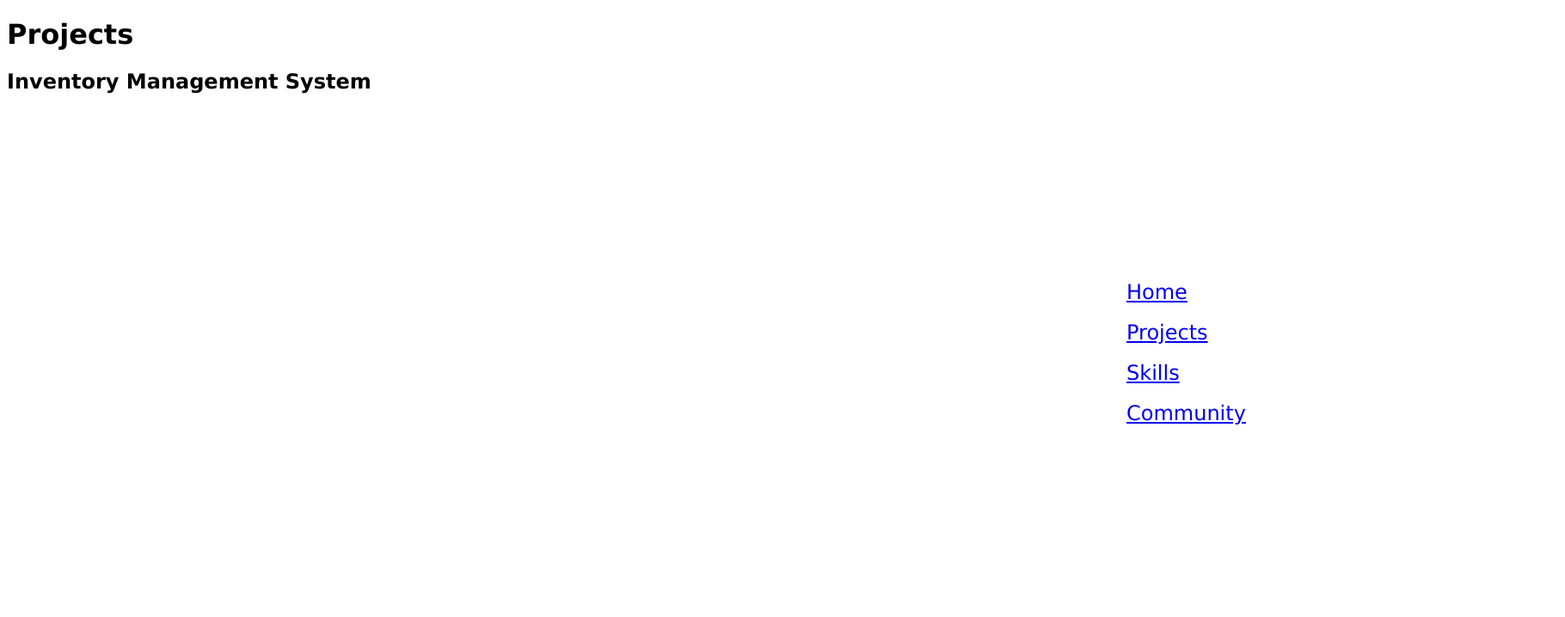
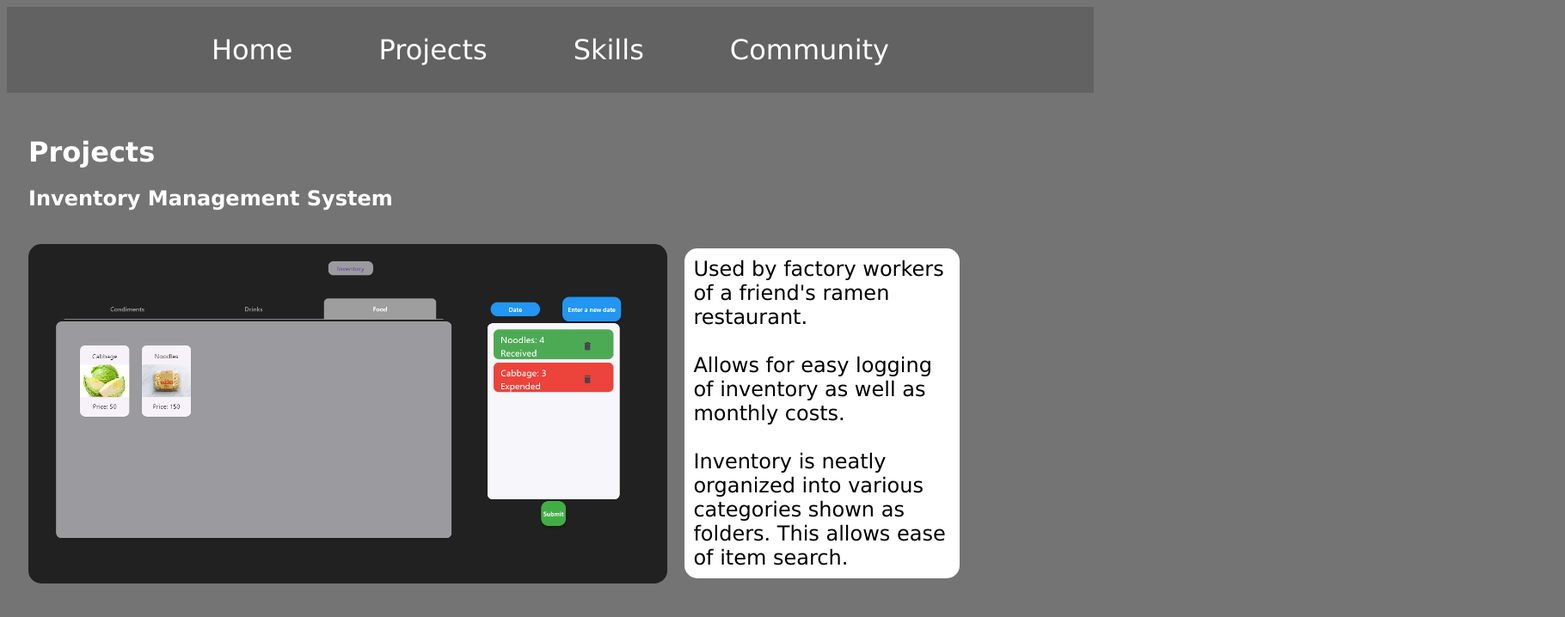
Before and after one commit to CSCE331-Fall2024/personal-website-kousuke.todd, a plain HTML site: page projects.html in a window 1280 px wide. Shown: the whole page at 86% size, 1820 px wide, since content can reach past the window. Drawn offline with Linux system fonts and the light colour scheme.

Commit message:
changed navbar to horizonal

```diff
--- a/projects.html
+++ b/projects.html
@@ -7,17 +7,24 @@
     <link rel="stylesheet" href="style1.css">
 </head>
 <body>
-    <ul>
+    <ul class="navbar">
         <li><a href="index.html">Home</a></li>
-        <br>
         <li><a href="projects.html">Projects</a></li>
-        <br>
         <li><a href="skills.html">Skills</a></li>
-        <br>
         <li><a href="community.html">Community</a></li>
     </ul>
 
-    <h1>Projects</h1>
-    <h2>Inventory Management System</h2>
+    <div id="projects">
+        <h1>Projects</h1>
+        <h2>Inventory Management System</h2>
+        <div id="inventory">
+            <img src="inventory.png">
+            <p>
+                Used by factory workers of a friend's ramen restaurant. <br><br>
+                Allows for easy logging of inventory as well as monthly costs. <br><br>
+                Inventory is neatly organized into various categories shown as folders. This allows ease of item search.
+            </p>
+        </div>
+    </div>
 </body>
 </html>
--- a/style1.css
+++ b/style1.css
@@ -1,5 +1,6 @@
 body {
-    font-family: Verdana, Geneva, Tahoma, sans-serif
+    font-family: Verdana, Geneva, Tahoma, sans-serif;
+    background-color: #747474;
 }
 
 #homepageBackground {
@@ -16,11 +17,12 @@ body {
     border-radius: 50%;
 }
 
-#homepageHeading {
+#homepageContent h1 {
     display: inline;
     margin-left: 50px;
     font-size: 4em;
     position: absolute;
+    color: rgb(255, 255, 255);
 }
 
 #biography {
@@ -39,23 +41,70 @@ body {
     top: 100px;
 }
 
-ul {
-    position: absolute;
-    left: 1300px;
-    top: 300px;
-    width: 500px;
-    background: #FFFFFF;
+/* navbar */
+
+.navbar {
+    background-color: #626262;
     list-style-type: none;
     padding: 10px;
-    border-radius: 15px;
+    overflow: hidden;
+    margin: 0;
+    padding: 0;
     z-index: 1;
+    display: flex;
+    justify-content: center;
+    align-items: center;
+    height: 100px;
 }
 
-li a {
-    display: block;
-    font-size: 1.5em;
+.navbar li {
+    float: left;
+    margin-right: 100px;
 }
 
-li a:hover {
-    background-color: #e6e6e6
+.navbar li:last-child {
+    margin-right: 0px;
 }
+
+.navbar li a {
+    display: block;
+    font-size: 2em;
+    text-align: center;
+    text-decoration: none;
+    color: white;
+}
+
+.navbar li a:hover {
+    background-color: #4b4b4b
+}
+
+/* Projects */
+
+#projects {
+    margin-left: 25px;
+    margin-top: 50px;
+}
+#projects h1,  #projects h2 {
+    color: #FFFFFF;
+}
+
+#inventory {
+    display: flex;
+    align-items: center;
+}
+
+#inventory img {
+    width: 60%;
+    height: 60%;
+    border-radius: 15px;
+    display: inline-block;
+    margin-right: 20px;
+}
+
+#inventory p {
+    width: 300px;
+    font-size: 1.5em;
+    background-color: white;
+    padding: 10px;
+    border-radius: 15px;
+}
```
Also changed, not shown: community.html (+1 -4 lines), index.html (+2 -5 lines), skills.html (+2 -4 lines).
